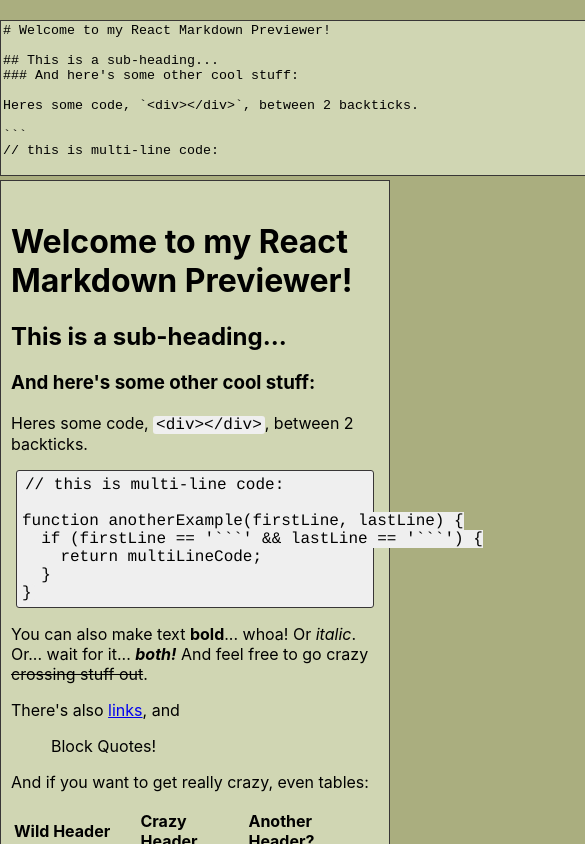
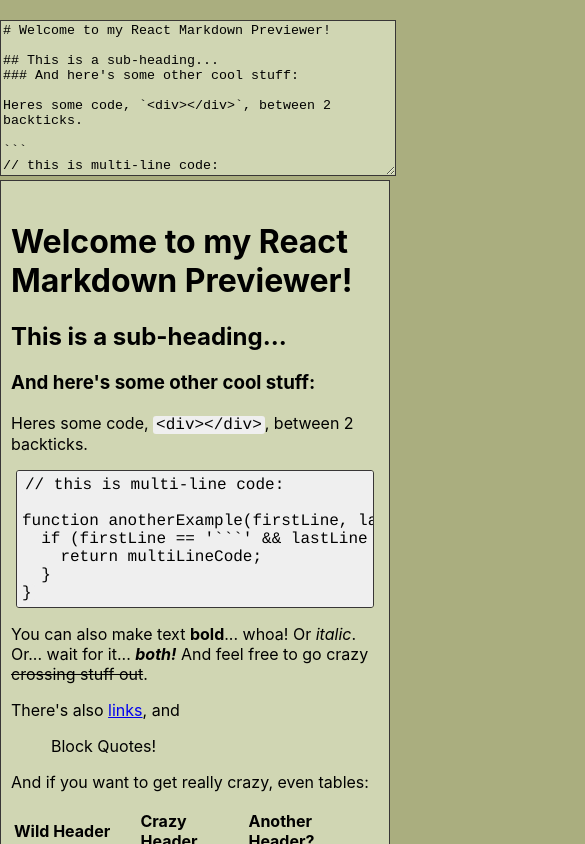
Before and after one commit to Nathanael-Whitrow/markdown-viewer, a React (Create React App) app: page / in a window 390 px wide. Shown: the top 844 px of the page, 585 px wide, since content can reach past the window. Built offline with nearby package versions, Linux system fonts and the light colour scheme.

Commit message:
Fix width on mobile

```diff
--- a/src/App.css
+++ b/src/App.css
@@ -18,6 +18,8 @@
 .TextBox {
   background-color: var(--light-tan);
   border: 1px solid var(--border-color);
+  width: 100%;
+  max-width: 750px;
 }
 
 .PreviewArea {
@@ -52,4 +54,5 @@
   background-color: var(--cream);
   border-radius: 3px;
   border: 1px solid var(--border-color);
+  overflow-x: scroll;
 }
```
